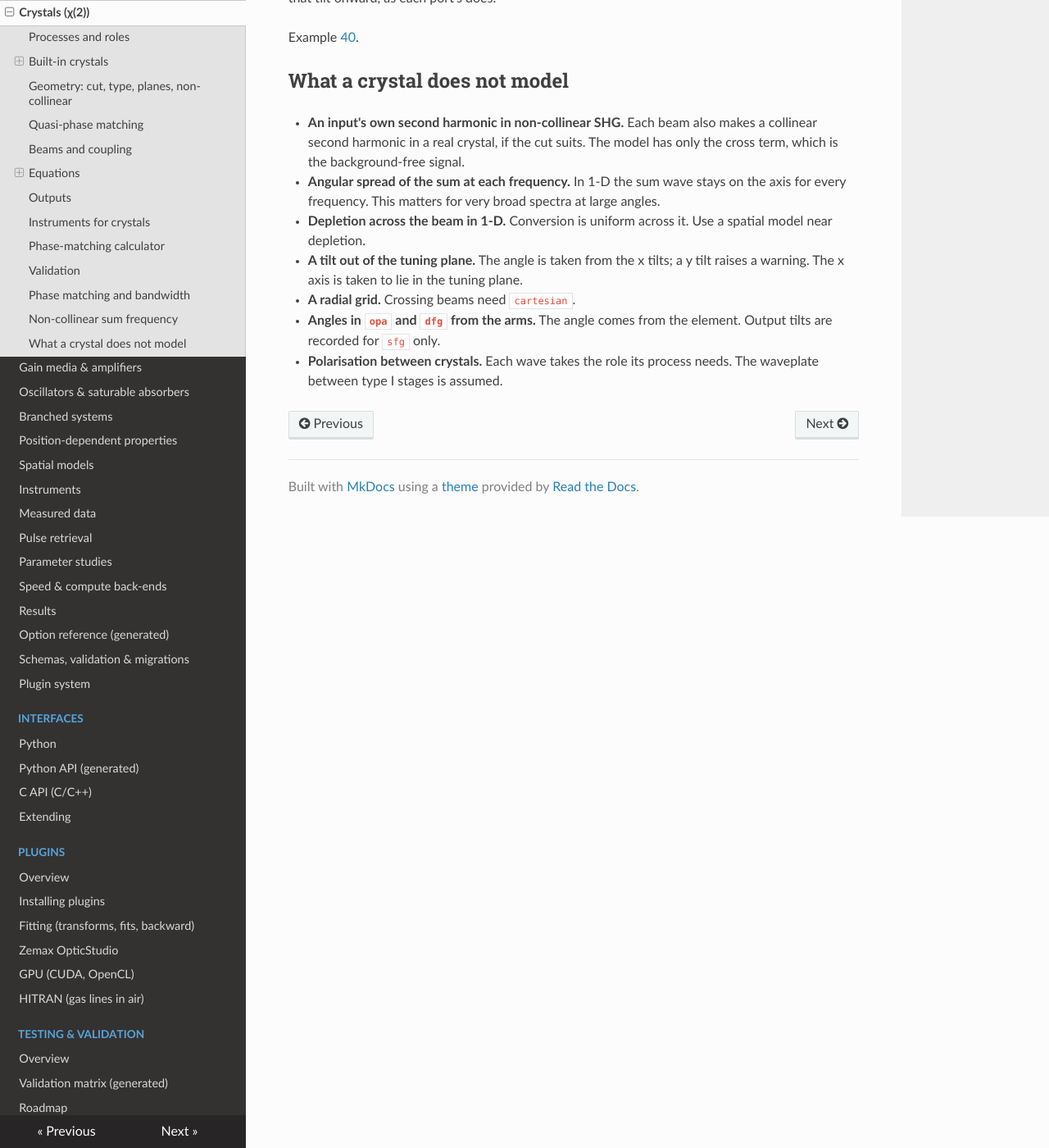
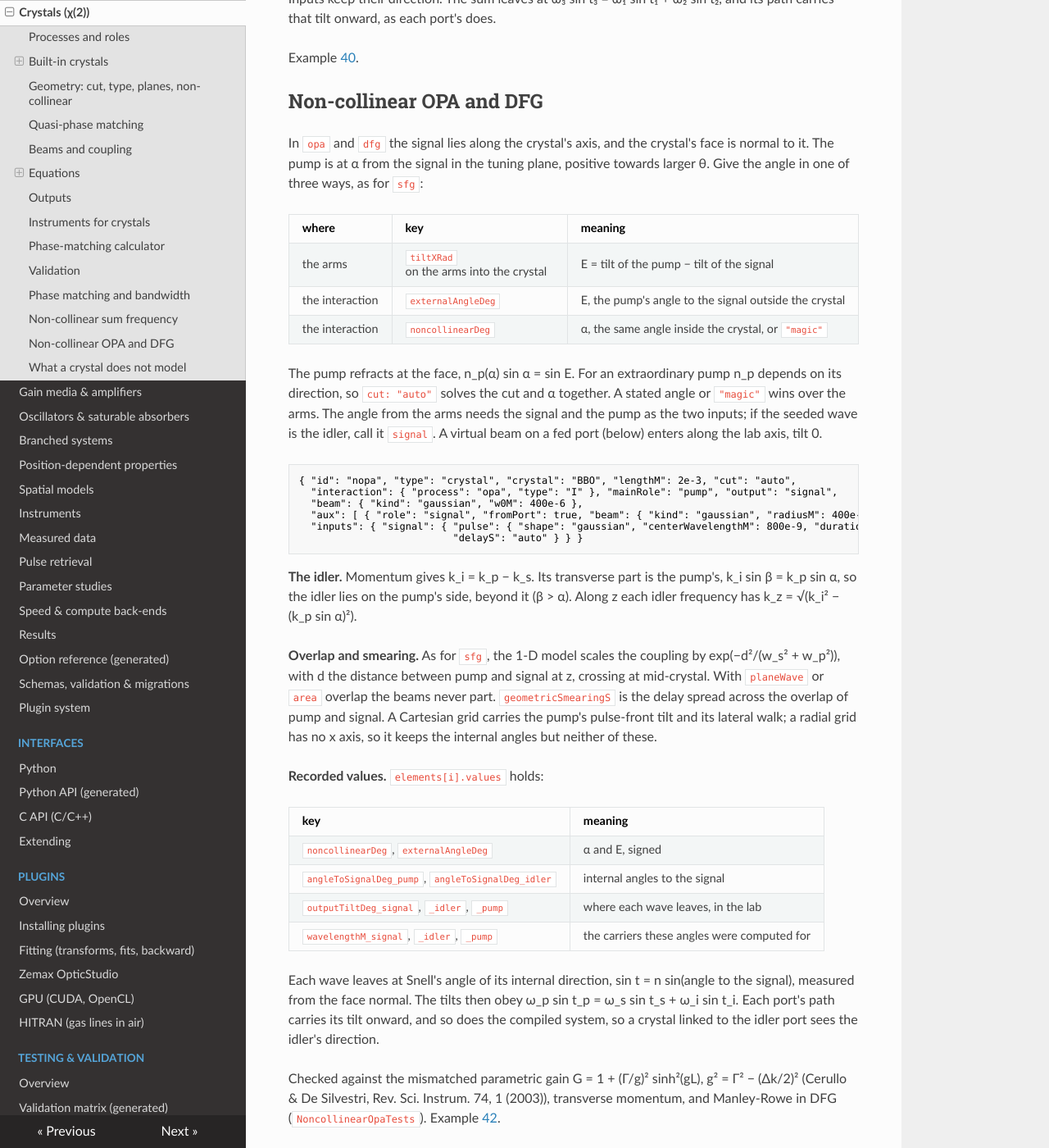
Before and after one commit to JosephCodemard/UltrafastEngine, an MkDocs documentation site: the page built from docs/reference/crystals.md, in a window 1280 px wide and 1400 px high, scrolled down 7518 px. Shown: the whole window at 82% size. Built offline with MkDocs 1.6.1, drawn with Linux system fonts in a browser that asks for light colours; nearby versions of some CDN libraries; some of the changed text lies outside the part shown.

Commit message:
Non-collinear OPA: external angle refracts at the pump's carrier, delay auto for virtual beams, example 42, regenerated files
Co-Authored-By: Claude Opus 5.5 <noreply@anthropic.com>

````diff
--- /dev/null
+++ b/docs/examples/42-noncollinear-opa/run.json
@@ -0,0 +1,2 @@
+{ "format": "ultrafast-run", "version": 2, "name": "nopa",
+  "pulse": { "shape": "gaussian", "centerWavelengthM": 1030e-9, "durationFwhmS": 300e-15, "energyJ": 60e-6 } }
--- a/docs/reference/crystals.md
+++ b/docs/reference/crystals.md
@@ -92,7 +92,7 @@ crystal) overrides the tensor contraction.
   aux carriers), in the best plane (`interaction.plane`: `XY`, `XZ`, `YZ` for biaxial crystals; found automatically
   by largest |deff| otherwise). `{"thetaDeg": .., "phiDeg": ..}` fixes it; `"detuneDeg"` (in `cut` or on the element)
   tilts it away -- useful for scans.
-* **Non-collinear** (`opa`, `dfg`, and `sfg`: see [below](#non-collinear-sum-frequency); `shg` refuses it, since one beam cannot cross itself): `noncollinearDeg` is the angle between pump and signal inside the crystal;
+* **Non-collinear** (`opa`, `dfg` and `sfg`: see [OPA and DFG](#non-collinear-opa-and-dfg) and [sum frequency](#non-collinear-sum-frequency); `shg` refuses it, since one beam cannot cross itself): `noncollinearDeg` is the angle between pump and signal inside the crystal, `externalAngleDeg` the angle outside, or the arms' tilts give it;
   `"magic"` solves for the angle at which the idler's group velocity projected on the signal equals the signal's
   (broadest gain bandwidth). The cut is then the pump's angle to the optic axis (reported as `pumpThetaDeg`).
 * **Main-beam polarisation.** The main beam's Jones vector is projected on the crystal's axis for its role
@@ -274,6 +274,46 @@ Inputs keep their direction. The sum leaves at ω₃ sin t₃ = ω₁ sin t₁ +
 
 Example [40](../examples/40-noncollinear-correlators/README.md).
 
+## Non-collinear OPA and DFG
+
+In `opa` and `dfg` the signal lies along the crystal's axis, and the crystal's face is normal to it. The pump is at α from the signal in the tuning plane, positive towards larger θ. Give the angle in one of three ways, as for `sfg`:
+
+| where | key | meaning |
+|---|---|---|
+| the arms | `tiltXRad` on the arms into the crystal | E = tilt of the pump − tilt of the signal |
+| the interaction | `externalAngleDeg` | E, the pump's angle to the signal outside the crystal |
+| the interaction | `noncollinearDeg` | α, the same angle inside the crystal, or `"magic"` |
+
+The pump refracts at the face, n_p(α) sin α = sin E. For an extraordinary pump n_p depends on its direction, so `cut: "auto"` solves the cut and α together. A stated angle or `"magic"` wins over the arms. The angle from the arms needs the signal and the pump as the two inputs; if the seeded wave is the idler, call it `signal`. A virtual beam on a fed port (below) enters along the lab axis, tilt 0.
+
+```jsonc
+{ "id": "nopa", "type": "crystal", "crystal": "BBO", "lengthM": 2e-3, "cut": "auto",
+  "interaction": { "process": "opa", "type": "I" }, "mainRole": "pump", "output": "signal",
+  "beam": { "kind": "gaussian", "w0M": 400e-6 },
+  "aux": [ { "role": "signal", "fromPort": true, "beam": { "kind": "gaussian", "radiusM": 400e-6 } } ],
+  "inputs": { "signal": { "pulse": { "shape": "gaussian", "centerWavelengthM": 800e-9, "durationFwhmS": 100e-15, "energyJ": 10e-9 },
+                          "delayS": "auto" } } }
+```
+
+**The idler.** Momentum gives k_i = k_p − k_s. Its transverse part is the pump's, k_i sin β = k_p sin α, so the idler lies on the pump's side, beyond it (β > α). Along z each idler frequency has k_z = √(k_i² − (k_p sin α)²).
+
+**Overlap and smearing.** As for `sfg`, the 1-D model scales the coupling by exp(−d²/(w_s² + w_p²)), with d the distance between pump and signal at z, crossing at mid-crystal. With `planeWave` or `area` overlap the beams never part. `geometricSmearingS` is the delay spread across the overlap of pump and signal. A Cartesian grid carries the pump's pulse-front tilt and its lateral walk; a radial grid has no x axis, so it keeps the internal angles but neither of these.
+
+**Recorded values.** `elements[i].values` holds:
+
+| key | meaning |
+|---|---|
+| `noncollinearDeg`, `externalAngleDeg` | α and E, signed |
+| `angleToSignalDeg_pump`, `angleToSignalDeg_idler` | internal angles to the signal |
+| `outputTiltDeg_signal`, `_idler`, `_pump` | where each wave leaves, in the lab |
+| `wavelengthM_signal`, `_idler`, `_pump` | the carriers these angles were computed for |
+
+Each wave leaves at Snell's angle of its internal direction, sin t = n sin(angle to the signal), measured from the face normal. The tilts then obey ω_p sin t_p = ω_s sin t_s + ω_i sin t_i. Each port's path carries its tilt onward, and so does the compiled system, so a crystal linked to the idler port sees the idler's direction.
+
+Checked against the mismatched parametric gain G = 1 + (Γ/g)² sinh²(gL), g² = Γ² − (Δk/2)² (Cerullo & De Silvestri, Rev. Sci. Instrum. 74, 1 (2003)), transverse momentum, and Manley-Rowe in DFG (`NoncollinearOpaTests`). Example [42](../examples/42-noncollinear-opa/README.md).
+
+**Virtual beams on fed ports.** In a Branched system, a fed port (`aux` with `fromPort: true`) with no link can hold a beam: `"inputs": {"<role>": {"pulse": ..., "delayS": ...}}`, the keys of a [virtual input](branches.md#virtual-inputs). The beam keeps its own carrier, on a grid with the run's spacing. `delayS` is measured from the run's source, or `"auto"` centres it on the main beam in the crystal.
+
 ## What a crystal does not model
 
 * **An input's own second harmonic in non-collinear SHG.** Each beam also makes a collinear second harmonic in a real crystal, if the cut suits. The model has only the cross term, which is the background-free signal.
@@ -281,5 +321,4 @@ Example [40](../examples/40-noncollinear-correlators/README.md).
 * **Depletion across the beam in 1-D.** Conversion is uniform across it. Use a spatial model near depletion.
 * **A tilt out of the tuning plane.** The angle is taken from the x tilts; a y tilt raises a warning. The x axis is taken to lie in the tuning plane.
 * **A radial grid.** Crossing beams need `cartesian`.
-* **Angles in `opa` and `dfg` from the arms.** The angle comes from the element. Output tilts are recorded for `sfg` only.
 * **Polarisation between crystals.** Each wave takes the role its process needs. The waveplate between type I stages is assumed.
````
Also changed, not shown: docs/examples/42-noncollinear-opa/README.md (added, +24 -0 lines), docs/examples/42-noncollinear-opa/report.py (added, +15 -0 lines), docs/examples/README.md (+1 -0 lines), docs/reference/branches.md (+3 -1 lines), docs/reference/options.md (+1 -1 lines), docs/reference/validation-matrix.md (+15 -1 lines), 6 other files.
